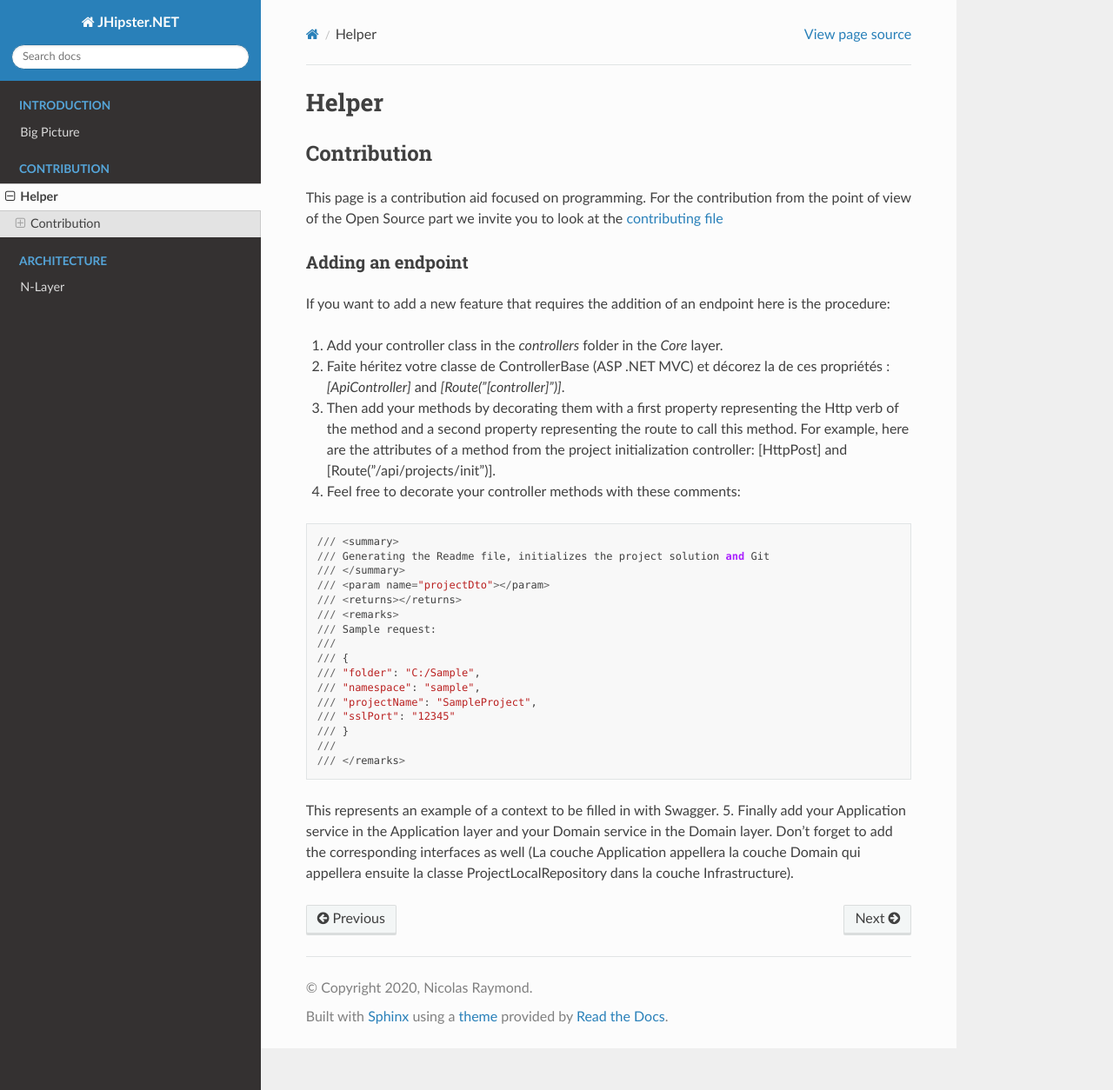
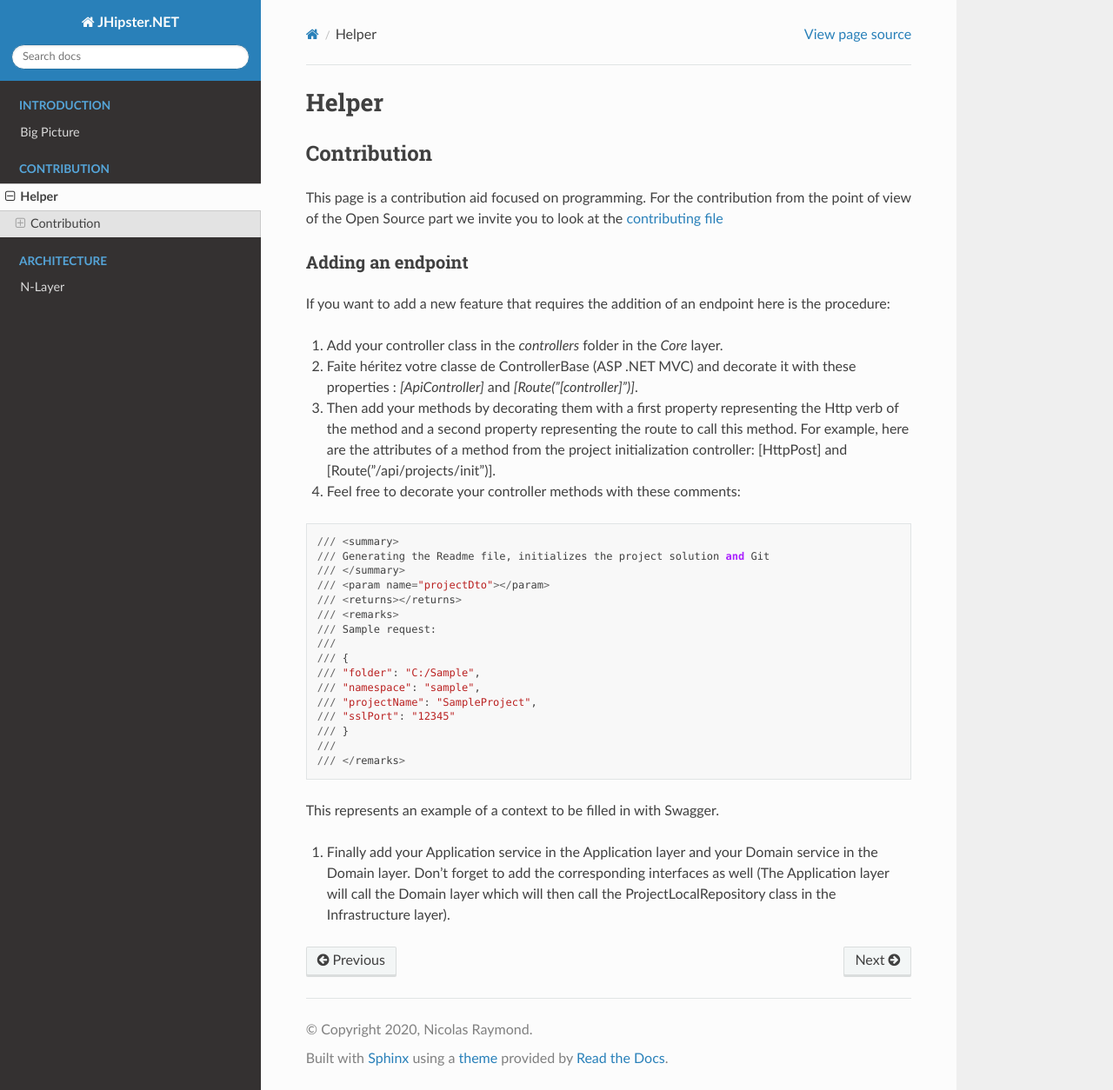
Before and after one commit to jhipster/jhipster-dotnet, a Sphinx documentation site: the page built from docs/Contribution/helper.md, in a window 1280 px wide and 1254 px high. Shown: the whole window at 87% size. Built offline with Sphinx 7.4.7 and the Read the Docs theme 2.0.0, drawn with Linux system fonts in a browser that asks for light colours.

Commit message:
Correction/documentation (#34)

````diff
--- a/docs/Contribution/helper.md
+++ b/docs/Contribution/helper.md
@@ -7,7 +7,7 @@ This page is a contribution aid focused on programming. For the contribution fro
 If you want to add a new feature that requires the addition of an endpoint here is the procedure:
 
 1. Add your controller class in the *controllers* folder in the *Core* layer.
-2. Faite héritez votre classe de ControllerBase (ASP .NET MVC) et décorez la de ces propriétés : *[ApiController]* and *[Route("[controller]")]*.
+2. Faite héritez votre classe de ControllerBase (ASP .NET MVC) and decorate it with these properties : *[ApiController]* and *[Route("[controller]")]*.
 3. Then add your methods by decorating them with a first property representing the Http verb of the method and a second property representing the route to call this method.
 For example, here are the attributes of a method from the project initialization controller: [HttpPost] and [Route("/api/projects/init")].
 4. Feel free to decorate your controller methods with these comments:
@@ -30,4 +30,5 @@ For example, here are the attributes of a method from the project initialization
 /// </remarks>
 ```
 This represents an example of a context to be filled in with Swagger.
-5. Finally add your Application service in the Application layer and your Domain service in the Domain layer. Don't forget to add the corresponding interfaces as well (La couche Application appellera la couche Domain qui appellera ensuite la classe ProjectLocalRepository dans la couche Infrastructure).
+
+5. Finally add your Application service in the Application layer and your Domain service in the Domain layer. Don't forget to add the corresponding interfaces as well (The Application layer will call the Domain layer which will then call the ProjectLocalRepository class in the Infrastructure layer).
````
